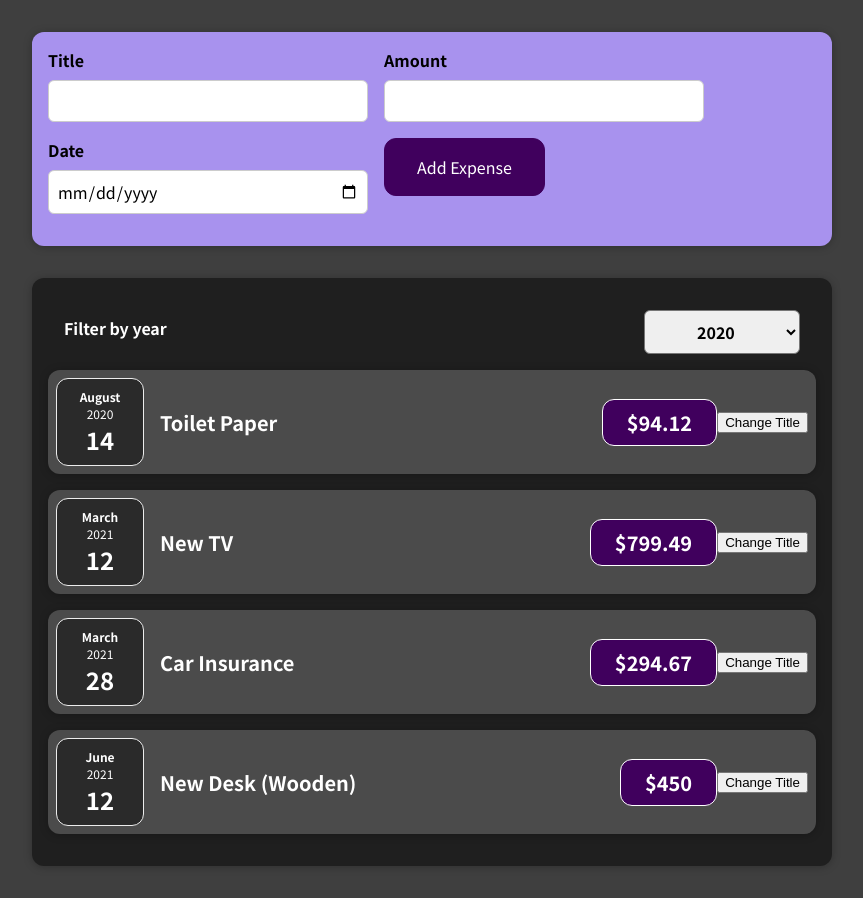
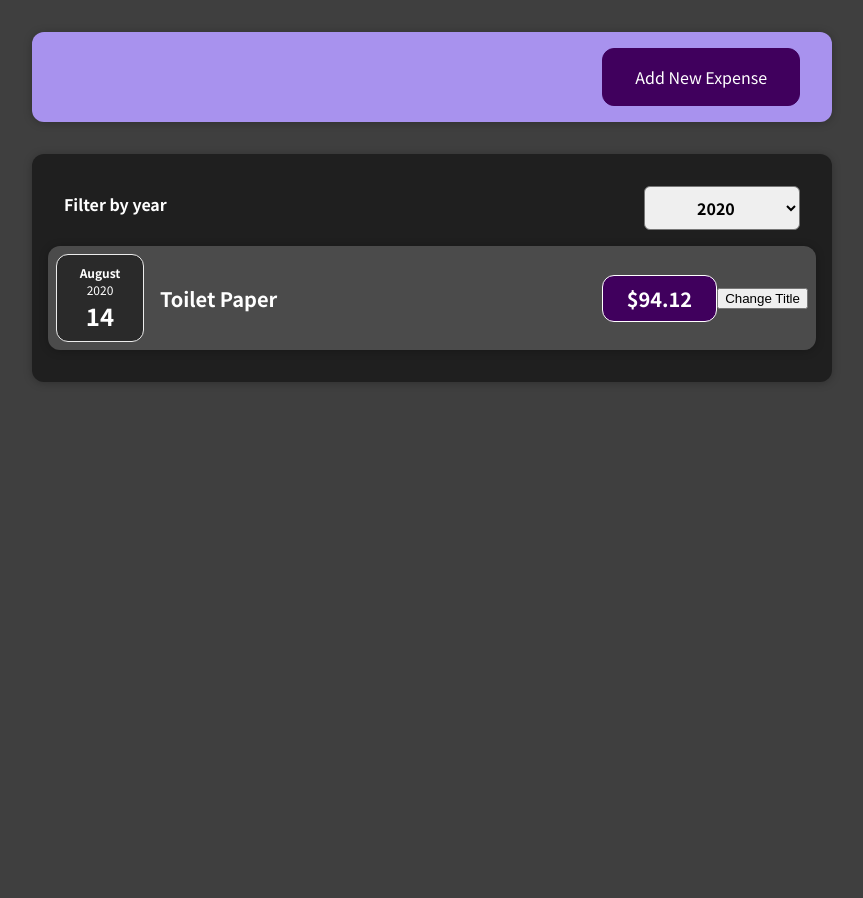
Before and after one commit to RehanGeorge/React-StarterProject, a React (Create React App) app in the folder 01-starting-setup/: page / in a window 1280 px wide. Shown: the whole page, without its empty margins (208-1071 px from the left). After the commit the page ends 800 px from the top, so only its background shows below. Built offline with nearby package versions, Linux system fonts and the light colour scheme.

Commit message:
Added add new expense to ExpenseForm

```diff
--- a/01-starting-setup/src/App.js
+++ b/01-starting-setup/src/App.js
@@ -1,9 +1,9 @@
+import React, { useState } from "react";
+
 import Expenses from "./components/Expenses/Expenses";
-
 import NewExpense from "./components/NewExpense/NewExpense";
 
-const App = () => {
-  const expenses = [
+const DUMMY_EXPENSES = [
   {
     id: "e1",
     title: "Toilet Paper",
@@ -25,9 +25,13 @@
   },
 ];
 
+const App = () => {
+  const [expenses, setExpenses] = useState(DUMMY_EXPENSES);
+
   const addExpenseHandler = (expense) => {
-    console.log("In App.js");
-    console.log(expense);
+    setExpenses(prevExpenses => {
+      return [expense, ...prevExpenses];
+    });
   };
 
   return (
--- a/01-starting-setup/src/components/Expenses/ExpenseItem.js
+++ b/01-starting-setup/src/components/Expenses/ExpenseItem.js
@@ -11,6 +11,7 @@
     }
 
     return (
+        <li>
             <Card className="expense-item">
                 <ExpenseDate date={props.date}/>
                 <div className="expense-item__description">
@@ -19,6 +20,7 @@
                 </div>
                 <button onClick={clickHandler}>Change Title</button>
             </Card>
+        </li>
     );
 }
 
--- a/01-starting-setup/src/components/Expenses/Expenses.js
+++ b/01-starting-setup/src/components/Expenses/Expenses.js
@@ -1,5 +1,5 @@
 import React, { useState } from 'react';
-import ExpenseItem from "./ExpenseItem";
+import ExpensesList from './ExpensesList';
 import ExpenseFilter from "./ExpensesFilter";
 import Card from "../UI/Card";
 import "./Expenses.css";
@@ -11,16 +11,15 @@
         setFilteredYear(selectedYear);
     };
 
+    const filteredExpenses = props.items.filter(expense => {
+        return expense.date.getFullYear().toString() === filteredYear;
+    })
+
     return (
         <div>
             <Card className="expenses">
                 <ExpenseFilter selected={filteredYear} onFilterChange={filterChangeHandler} />
-                {props.items.map(expense => (
-                <ExpenseItem
-                 title={expense.title}
-                 amount={expense.amount}
-                 date={expense.date} />)
-                )}
+                <ExpensesList items={filteredExpenses}/>
             </Card>
         </div>
     );
--- /dev/null
+++ b/01-starting-setup/src/components/Expenses/ExpensesList.css
@@ -0,0 +1,9 @@
+.expenses-list {
+    list-style: none;
+    padding: 0;
+  }
+
+  .expenses-list__fallback {
+    color: white;
+    text-align: center;
+  }
--- /dev/null
+++ b/01-starting-setup/src/components/Expenses/ExpensesList.js
@@ -0,0 +1,24 @@
+import React from 'react';
+
+import ExpenseItem from './ExpenseItem';
+import './ExpensesList.css';
+
+const ExpensesList = props => {
+    if (props.items.length === 0) {
+        return (
+            <h2 className='expenses-list__fallback'>Found no expenses.</h2>)
+    }
+
+    return <ul className='expenses-list'>
+        {props.items.map((expense) => (
+        <ExpenseItem
+            key={expense.id}
+            title={expense.title}
+            amount={expense.amount}
+            date={expense.date}
+        />
+    ))}
+    </ul>;
+};
+
+export default ExpensesList;
--- a/01-starting-setup/src/components/NewExpense/ExpenseForm.js
+++ b/01-starting-setup/src/components/NewExpense/ExpenseForm.js
@@ -5,6 +5,16 @@
     const [enteredTitle, setEnteredTitle] = useState('');
     const [enteredAmount, setEnteredAmount] = useState('');
     const [enteredDate, setEnteredDate] = useState('');
+
+    const [newExpenseForm, setNewExpenseForm] = useState(false);
+
+    const newExpenseFormHandler = () => {
+        setNewExpenseForm(true);
+    }
+
+    const cancelNewExpenseFormHandler = () => {
+        setNewExpenseForm(false);
+    }
 
     const titleChangeHandler = (event) => {
         setEnteredTitle(event.target.value)
@@ -33,6 +43,14 @@
         setEnteredDate('');
     };
 
+    if (!newExpenseForm) {
+        return (
+            <div className="new-expense__actions">
+                <button onClick={newExpenseFormHandler}>Add New Expense</button>
+            </div>
+        );
+    }
+
     return (
         <form onSubmit={submitHandler}>
             <div className="new-expense__controls">
@@ -49,6 +67,9 @@
                     <input type="date" min="2019-01-01" max="2022-12-31" value={enteredDate} onChange={dateChangeHandler}/>
                 </div>
                 <div className="new-expense__actions">
+                    <button onClick={cancelNewExpenseFormHandler}>Cancel</button>
+                </div>
+                <div className="new-expense__actions">
                     <button type="submit">Add Expense</button>
                 </div>
             </div>
```
Lines whose indentation alone changed are shown as unchanged.
